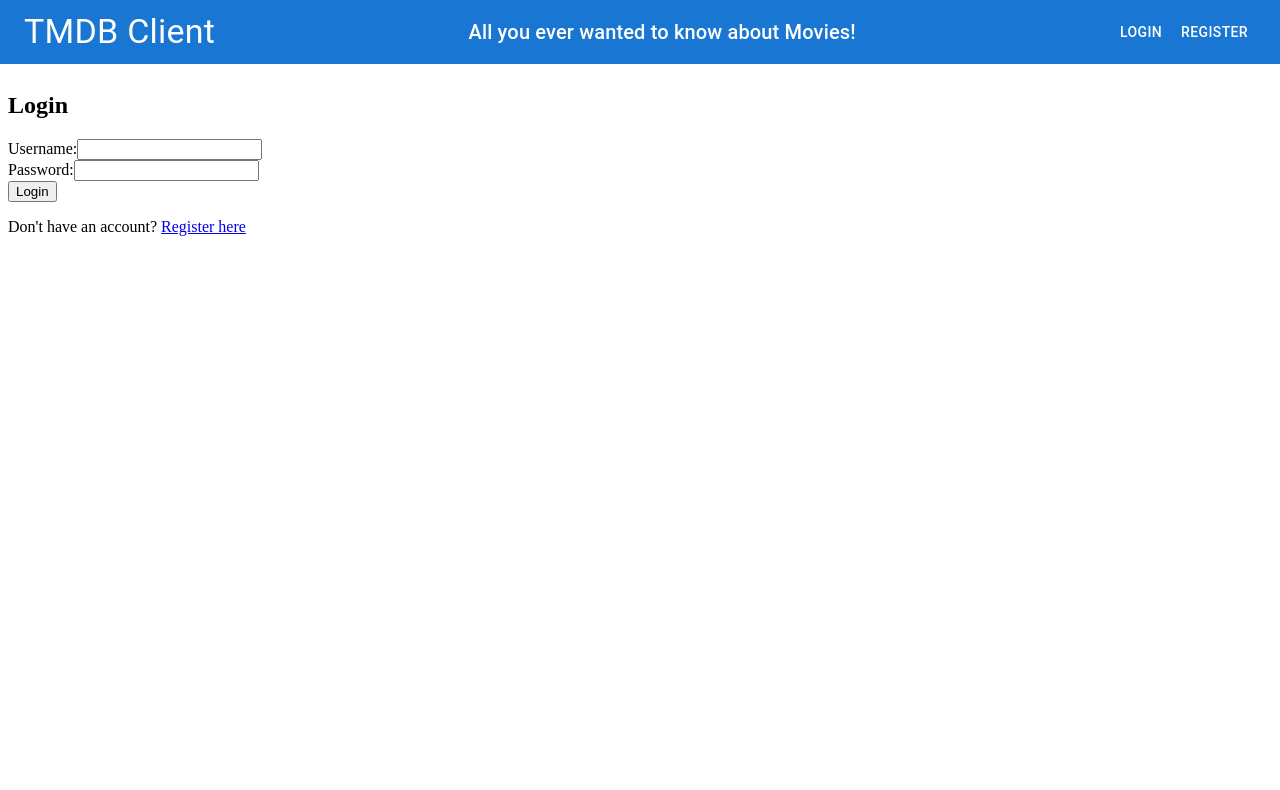
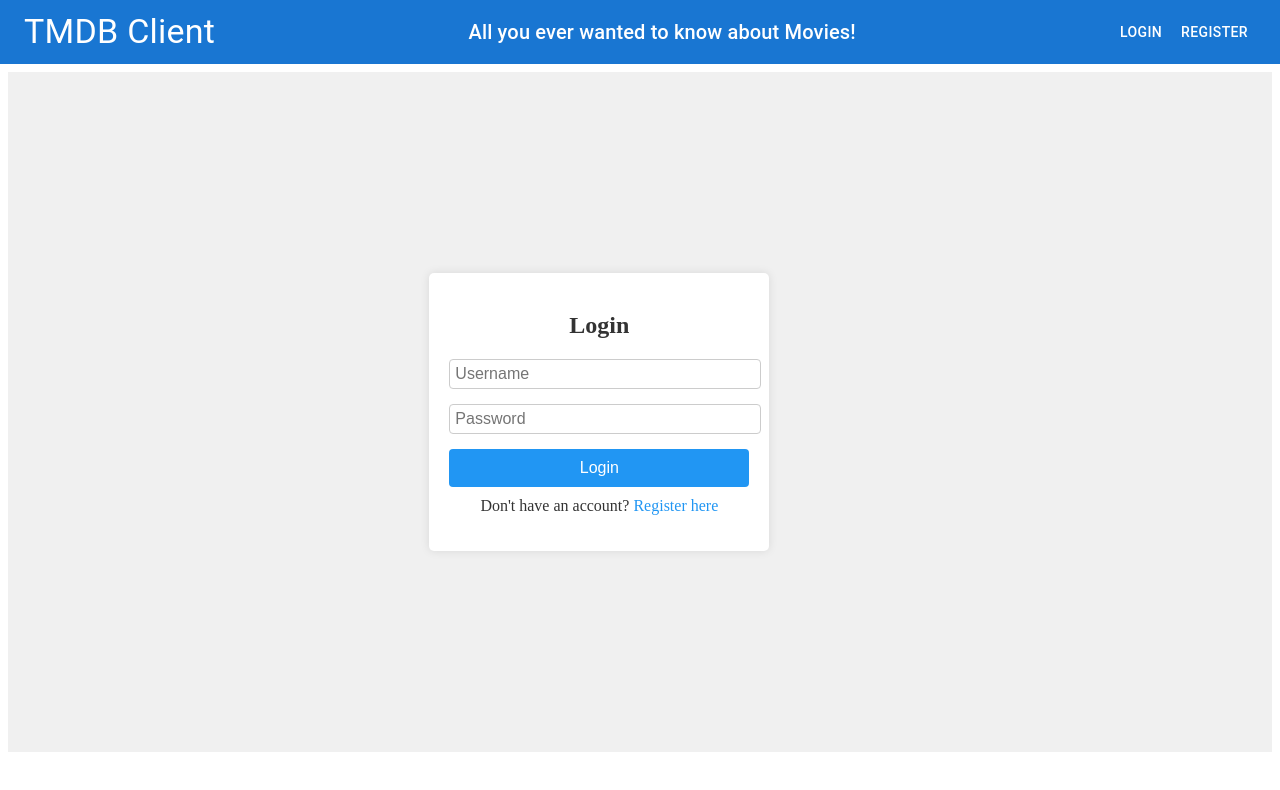
Before and after one commit to bakaichi/MovieApp, a React (Vite) app: page /login in a window 1280 px wide. Shown: the top 790 px of the page. Built offline with nearby package versions, Linux system fonts and the light colour scheme.

Commit message:
styles for login and register forms

```diff
--- a/src/pages/loginPage.tsx
+++ b/src/pages/loginPage.tsx
@@ -1,6 +1,56 @@
 import React, { useState } from 'react';
 import { useAuth } from '../contexts/authContext';
 import { useNavigate, Link } from 'react-router-dom';
+import Grid from '@mui/material/Grid';
+
+const styles: { [key: string]: React.CSSProperties } = {
+  container: {
+    display: 'flex',
+    justifyContent: 'center',
+    alignItems: 'center',
+    height: '85vh',
+    backgroundColor: '#f0f0f0',
+  },
+  formContainer: {
+    backgroundColor: 'white',
+    padding: '20px',
+    width: '300px',
+    borderRadius: '5px',
+    boxShadow: '0px 0px 10px rgba(0, 0, 0, 0.1)',
+  },
+  title: {
+    textAlign: 'center' as const,
+    marginBottom: '20px',
+    color: '#333',
+  },
+  input: {
+    width: '100%',
+    padding: '5px',
+    marginBottom: '15px',
+    border: '1px solid #ccc',
+    borderRadius: '4px',
+    fontSize: '16px',
+  },
+  button: {
+    width: '100%',
+    padding: '10px',
+    backgroundColor: '#2196f3',
+    color: 'white',
+    border: 'none',
+    borderRadius: '4px',
+    fontSize: '16px',
+    cursor: 'pointer',
+  },
+  text: {
+    textAlign: 'center' as const,
+    marginTop: '10px',
+    color: '#333',
+  },
+  link: {
+    color: '#2196f3',
+    textDecoration: 'none',
+  },
+};
 
 const LoginPage: React.FC = () => {
   const [username, setUsername] = useState('');
@@ -15,31 +65,35 @@ const LoginPage: React.FC = () => {
   };
 
   return (
-    <div>
-      <h2>Login</h2>
+    <Grid container style={styles.container}>
+      <Grid item xs={12} sm={6} md={4}>
+        <div style={styles.formContainer}>
+          <h2 style={styles.title}>Login</h2>
           <form onSubmit={handleSubmit}>
-        <div>
-          <label htmlFor="username">Username:</label>
             <input
               type="text"
-            id="username"
+              placeholder="Username"
               value={username}
               onChange={(e) => setUsername(e.target.value)}
+              style={styles.input}
             />
-        </div>
-        <div>
-          <label htmlFor="password">Password:</label>
             <input
               type="password"
-            id="password"
+              placeholder="Password"
               value={password}
               onChange={(e) => setPassword(e.target.value)}
+              style={styles.input}
             />
+            <button type="submit" style={styles.button}>
+              Login
+            </button>
+          </form>
+          <p style={styles.text}>
+            Don't have an account? <Link to="/register" style={styles.link}>Register here</Link>
+          </p>
         </div>
-        <button type="submit">Login</button>
-      </form>
-      <p>Don't have an account? <Link to="/register">Register here</Link></p>
-    </div>
+      </Grid>
+    </Grid>
   );
 };
 
--- a/src/pages/registerPage.tsx
+++ b/src/pages/registerPage.tsx
@@ -1,6 +1,47 @@
 import React, { useState } from 'react';
 import { useAuth } from '../contexts/authContext';
 import { useNavigate } from 'react-router-dom';
+import Grid from '@mui/material/Grid';
+
+const styles: { [key: string]: React.CSSProperties } = {
+  container: {
+    display: 'flex',
+    justifyContent: 'center',
+    alignItems: 'center',
+    height: '85vh',
+    backgroundColor: '#f0f0f0',
+  },
+  formContainer: {
+    backgroundColor: 'white',
+    padding: '20px',
+    width: '300px',
+    borderRadius: '5px',
+    boxShadow: '0px 0px 10px rgba(0, 0, 0, 0.1)',
+  },
+  title: {
+    textAlign: 'center' as const,
+    marginBottom: '20px',
+    color: '#333',
+  },
+  input: {
+    width: '100%',
+    padding: '5px',
+    marginBottom: '15px',
+    border: '1px solid #ccc',
+    borderRadius: '5px',
+    fontSize: '16px',
+  },
+  button: {
+    width: '100%',
+    padding: '10px',
+    backgroundColor: '#2196f3',
+    color: 'white',
+    border: 'none',
+    borderRadius: '4px',
+    fontSize: '16px',
+    cursor: 'pointer',
+  },
+};
 
 const RegisterPage: React.FC = () => {
   const [username, setUsername] = useState('');
@@ -17,30 +58,32 @@ const RegisterPage: React.FC = () => {
   };
 
   return (
-    <div>
-      <h2>Register</h2>
+    <Grid container style={styles.container}>
+      <Grid item xs={12} sm={6} md={4}>
+        <div style={styles.formContainer}>
+          <h2 style={styles.title}>Register</h2>
           <form onSubmit={handleSubmit}>
-        <div>
-          <label htmlFor="username">Username:</label>
             <input
               type="text"
-            id="username"
+              placeholder="Username"
               value={username}
               onChange={(e) => setUsername(e.target.value)}
+              style={styles.input}
             />
-        </div>
-        <div>
-          <label htmlFor="password">Password:</label>
             <input
               type="password"
-            id="password"
+              placeholder="Password"
               value={password}
               onChange={(e) => setPassword(e.target.value)}
+              style={styles.input}
             />
-        </div>
-        <button type="submit">Register</button>
+            <button type="submit" style={styles.button}>
+              Register
+            </button>
           </form>
         </div>
+      </Grid>
+    </Grid>
   );
 };
 
```
Lines whose indentation alone changed are shown as unchanged.
